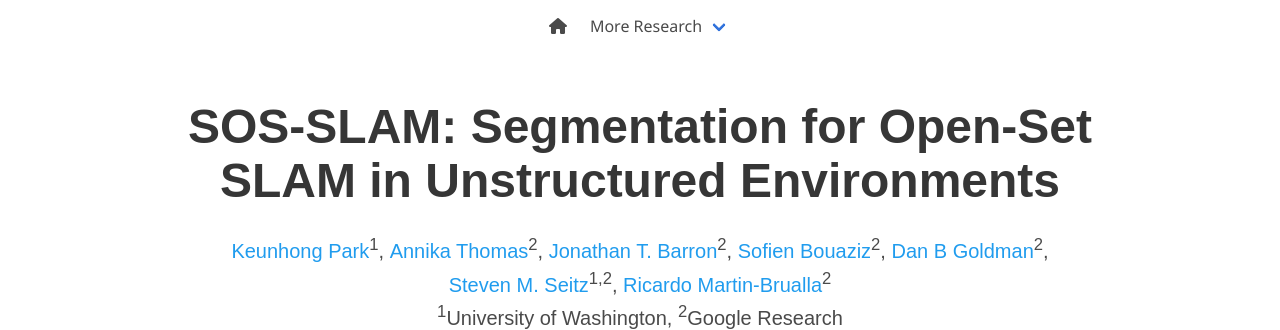
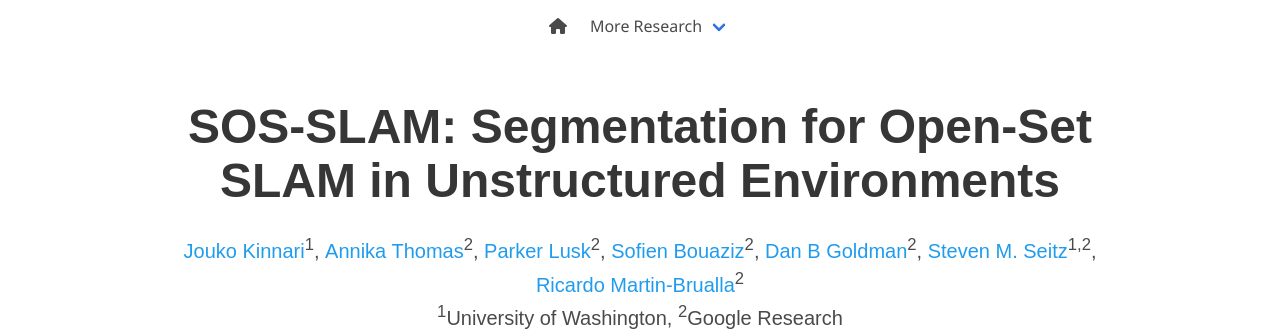
Before and after one commit to mit-acl/SOS-Match, a plain HTML site: page index.html in a window 1280 px wide. Shown: the top 330 px of the page. Drawn offline with nearby package versions, Linux system fonts and the light colour scheme; some icons are missing; a web font is replaced by a local one.

Commit message:
Update index.html authors

```diff
--- a/index.html
+++ b/index.html
@@ -91,11 +91,11 @@
           <h1 class="title is-1 publication-title">SOS-SLAM: Segmentation for Open-Set SLAM in Unstructured Environments</h1>
           <div class="is-size-5 publication-authors">
             <span class="author-block">
-              <a href="https://keunhong.com">Keunhong Park</a><sup>1</sup>,</span>
+              <a href=" https://www.linkedin.com/in/jouko-kinnari/">Jouko Kinnari</a><sup>1</sup>,</span>
             <span class="author-block">
               <a href="https://annikathomas.com">Annika Thomas</a><sup>2</sup>,</span>
             <span class="author-block">
-              <a href="https://jonbarron.info">Jonathan T. Barron</a><sup>2</sup>,
+              <a href="https://plusk01.github.io/">Parker Lusk</a><sup>2</sup>,
             </span>
             <span class="author-block">
               <a href="http://sofienbouaziz.com">Sofien Bouaziz</a><sup>2</sup>,
```
